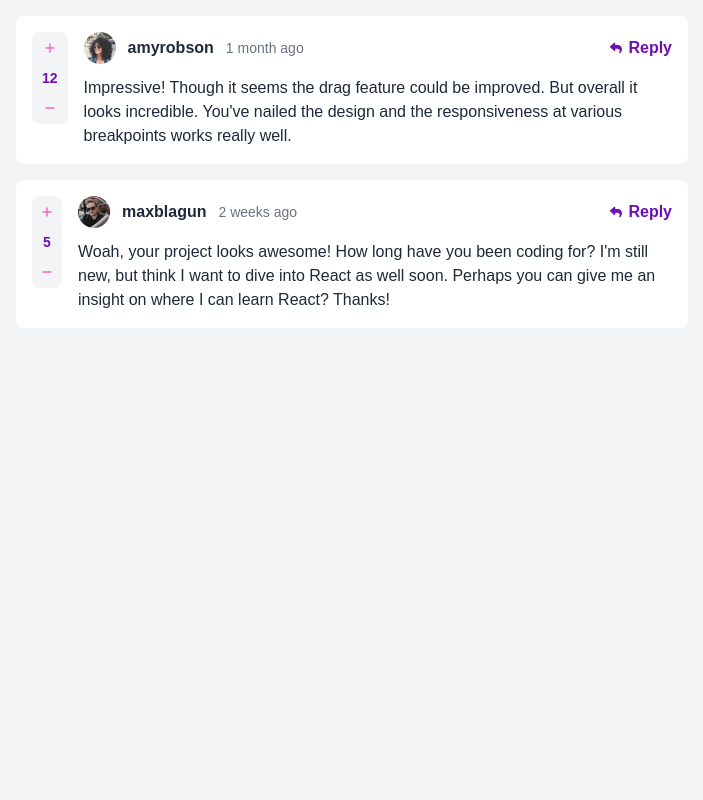
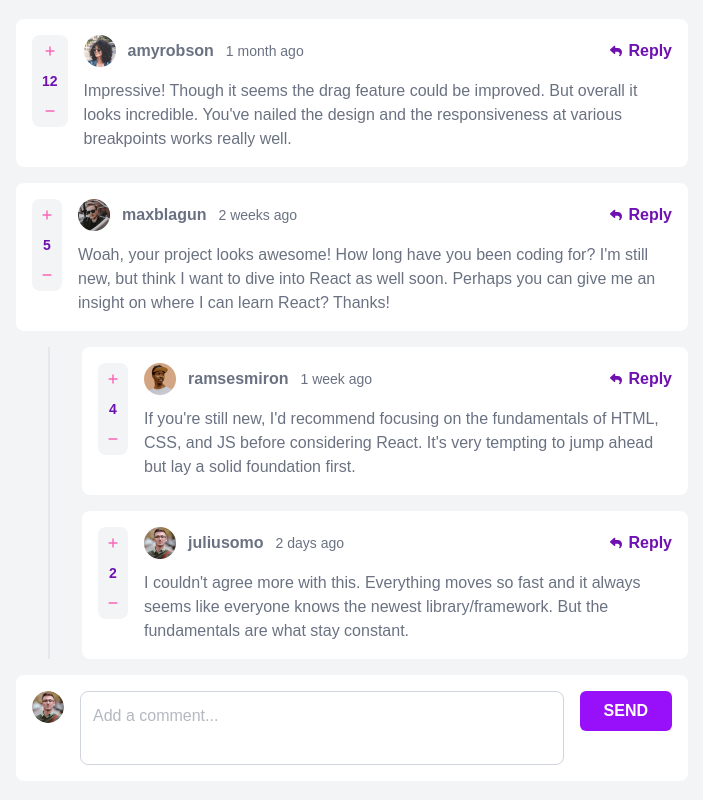
Before and after one commit to Innocent-Leo/Job-listings, a React (Vite) app: page / in a window 1280 px wide. Shown: the whole page, without its empty margins (288-991 px from the left). Built offline with nearby package versions, Linux system fonts and the light colour scheme.

Commit message:
feat: enhance comment section with reply functionality and add comment form

```diff
--- a/src/App.jsx
+++ b/src/App.jsx
@@ -3,7 +3,7 @@ import CommentSection from "./components/comments/CommentSection";
 
 const App = () => {
   return (
-    <div className="min-h-screen bg-gray-100 p-4 text-gray-800">
+    <div className="flex min-h-screen flex-col items-center justify-center bg-gray-100 p-4 text-gray-500">
       <CommentSection />
     </div>
   );
--- a/src/components/comments/CommentList.jsx
+++ b/src/components/comments/CommentList.jsx
@@ -1,13 +1,13 @@
 import React from "react";
 import CommentThread from "./CommentThread";
 import { data } from "../../data";
-import { useState } from "react";
+// import { useState } from "react";
 
 const CommentList = () => {
-  const [comments, setComments] = useState(data.comments);
+  //   const [comments, setComments] = useState(data.comments);
   return (
-    <div className="flex flex-col gap-4">
-      {comments.map((comment) => (
+    <div className="flex max-w-2xl flex-col gap-4">
+      {data.comments.map((comment) => (
         <CommentThread key={comment.id} comment={comment} />
       ))}
     </div>
--- a/src/components/comments/CommentSection.jsx
+++ b/src/components/comments/CommentSection.jsx
@@ -1,11 +1,13 @@
 import React from "react";
 import CommentList from "./CommentList";
+import AddCommentForm from "../form/AddCommentForm";
 
 const CommentSection = () => {
   return (
-    <>
+    <div className="space-y-4">
       <CommentList />
-    </>
+      <AddCommentForm />
+    </div>
   );
 };
 
--- a/src/components/comments/CommentThread.jsx
+++ b/src/components/comments/CommentThread.jsx
@@ -5,6 +5,13 @@ const CommentThread = ({ comment }) => {
   return (
     <>
       <CommentCard comment={comment} />
+      {comment.replies?.length > 0 && (
+        <div className="ml-8 space-y-4 border-l-2 border-gray-200 pl-8">
+          {comment.replies.map((reply) => (
+            <CommentCard key={reply.id} comment={reply} />
+          ))}
+        </div>
+      )}
     </>
   );
 };
--- /dev/null
+++ b/src/components/form/AddCommentForm.jsx
@@ -0,0 +1,45 @@
+import React, { useState } from "react";
+import { data } from "../../data";
+
+const AddCommentForm = () => {
+  const [content, setContent] = useState("");
+
+  const handleSubmit = (e) => {
+    e.preventDefault();
+    // For now, just log; later integrate with state
+    console.log("New comment:", content);
+    setContent("");
+  };
+
+  return (
+    <div className="mx-auto max-w-2xl rounded-lg bg-white p-4">
+      <form onSubmit={handleSubmit} className="flex gap-4">
+        <img
+          className="h-8 w-8 rounded-full"
+          src={data.currentUser.image.webp}
+          alt="Your avatar"
+        />
+
+        <textarea
+          className="w-full resize-none rounded-lg border border-gray-300 p-3 focus:ring-2 focus:ring-purple-500 focus:outline-none"
+          rows="2"
+          placeholder="Add a comment..."
+          value={content}
+          onChange={(e) => setContent(e.target.value)}
+          required
+        />
+
+        <div>
+          <button
+            type="submit"
+            className="rounded-md bg-purple-600 px-6 py-2 font-semibold text-white uppercase hover:bg-purple-700"
+          >
+            Send
+          </button>
+        </div>
+      </form>
+    </div>
+  );
+};
+
+export default AddCommentForm;
```
